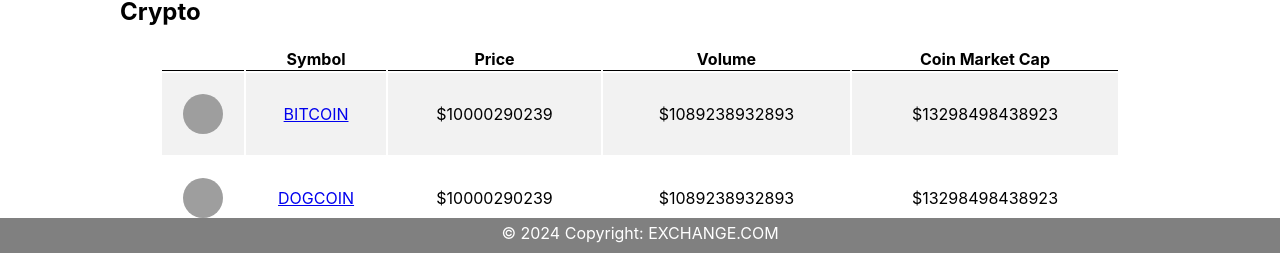
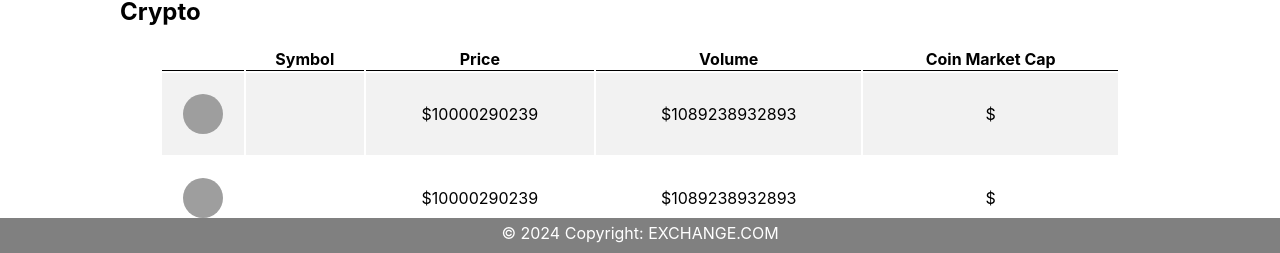
Before and after one commit to JonathanB500/exchange-frontend, a React (Create React App) app: page /landing-page in a window 1280 px wide. Shown: the part 545-798 px from the top of the page. Built offline with nearby package versions, Linux system fonts and the light colour scheme; grey boxes are pictures that could not be loaded.

Commit message:
Change the field names of the models

```diff
--- a/src/components/stock-list/StockList.tsx
+++ b/src/components/stock-list/StockList.tsx
@@ -5,10 +5,10 @@ import { Avatar } from '@mui/material';
 type MarketData = {
     alt: string,
     src: string,
-    symbol: string,
+    symbol_id: string,
     price: number,
     volume: number,
-    coinMarketCap:number
+    coin_market_cap:number
 };
 
 type Props = {
@@ -32,14 +32,14 @@ export default function StockList({props}: Props) {
             {props.map(prop => {
               return(
 
-                <tr key={prop.symbol}>
+                <tr key={prop.symbol_id}>
 
                   <td  id='basicImage'>
                     <Avatar alt={prop.alt} src={prop.src} className='Avatars'/>
                   </td>
                   <td >
                     <a href="/home">
-                      {prop.symbol}
+                      {prop.symbol_id}
                     </a>
                   </td>
                   <td>
@@ -49,7 +49,7 @@ export default function StockList({props}: Props) {
                       ${prop.volume}
                   </td>
                   <td>
-                      ${prop.coinMarketCap}
+                      ${prop.coin_market_cap}
                   </td>
 
                 </tr>
```
